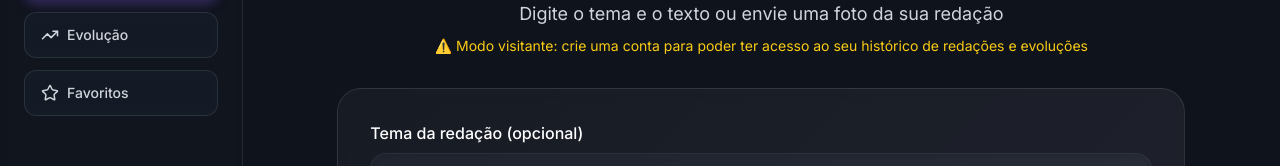
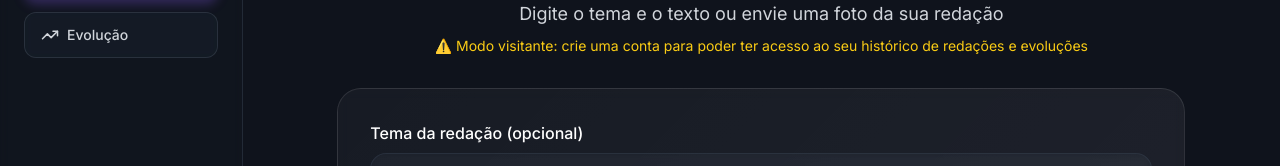
Before and after one commit to Valegabbs/reditto-next, a Next.js app: page /envio in a window 1280 px wide. Shown: the part 132-298 px from the top of the page. Built offline with nearby package versions, Linux system fonts and the light colour scheme; no server answers.

Commit message:
refact: remove botão de favoritos

```diff
--- a/src/app/envio/page.tsx
+++ b/src/app/envio/page.tsx
@@ -1,7 +1,7 @@
 'use client';
 
 import { useState } from 'react';
-import { FileText, Image as ImageIcon, Sparkles, GraduationCap, Zap, Camera, Sun, History, TrendingUp, Star, ChevronLeft } from 'lucide-react';
+import { FileText, Image as ImageIcon, Sparkles, GraduationCap, Zap, Camera, Sun, History, TrendingUp, ChevronLeft } from 'lucide-react';
 import Image from 'next/image';
 import ClientWrapper from '../components/ClientWrapper';
 import { useAuth } from '@/contexts/AuthContext';
@@ -17,7 +17,7 @@ export default function EnvioPage() {
   const [essayText, setEssayText] = useState('');
   const [selectedImage, setSelectedImage] = useState<File | null>(null);
   const [isLoading, setIsLoading] = useState(false);
-  const [activeMenu, setActiveMenu] = useState<'historico' | 'evolucao' | 'favoritos'>('historico');
+  const [activeMenu, setActiveMenu] = useState<'historico' | 'evolucao'>('historico');
   const [sidebarCollapsed] = useState(false);
 
   const handleImageUpload = (e: React.ChangeEvent<HTMLInputElement>) => {
@@ -109,19 +109,7 @@ export default function EnvioPage() {
                 <TrendingUp size={18} />
                 {!sidebarCollapsed && <span>Evolução</span>}
               </button>
-              <button
-                type="button"
-                onClick={() => setActiveMenu('favoritos')}
-                className={`w-full flex items-center gap-2 py-3 px-4 rounded-xl transition-all font-medium backdrop-blur-sm text-sm ${
-                  activeMenu === 'favoritos'
-                    ? 'sidebar-button-active'
-                    : 'sidebar-button-inactive'
-                } ${sidebarCollapsed ? 'justify-center' : ''}`}
-                title={sidebarCollapsed ? 'Favoritos' : ''}
-              >
-                <Star size={18} />
-                {!sidebarCollapsed && <span>Favoritos</span>}
-              </button>
+
               </div>
             </div>
           </aside>
```
